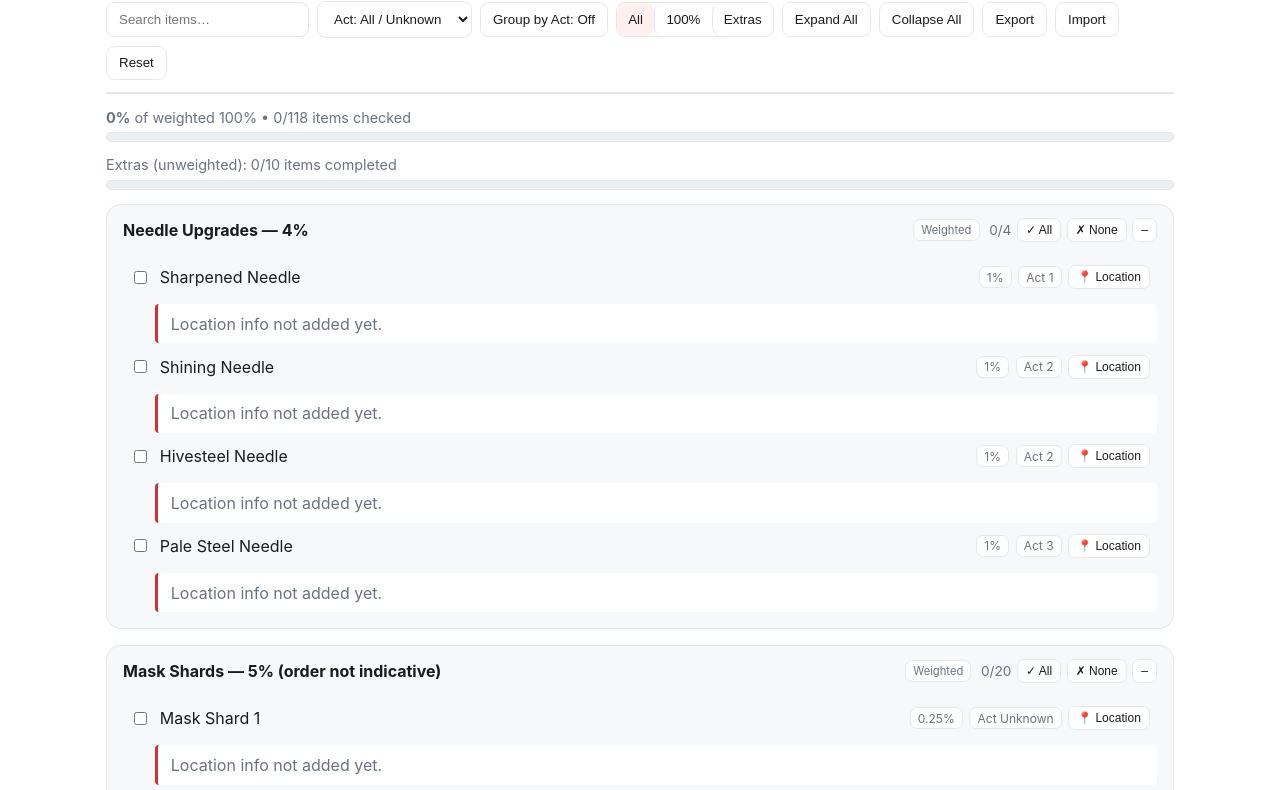
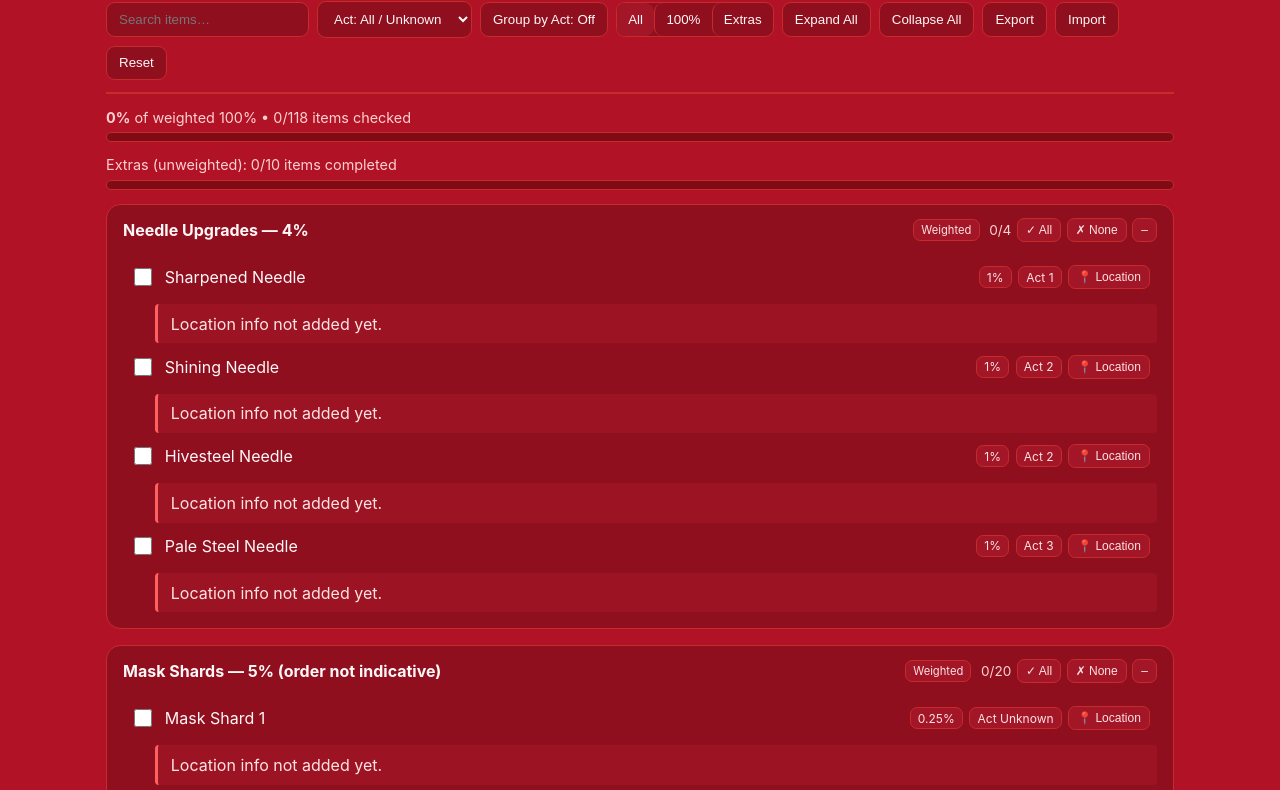
Before and after one commit to RaiJay25/Silksong-Checklist, a plain HTML site: page index.html in a window 1280 px wide. Shown: the part 56-846 px from the top of the page. Drawn offline with Linux system fonts and the light colour scheme.

Commit message:
Update index.html
Color Update

```diff
--- a/index.html
+++ b/index.html
@@ -6,21 +6,21 @@
 <title>Silksong 100% Checklist</title>
 <style>
 :root{
-  /* Hornet palette */
-  --bg:#ffffff;            /* page background (white) */
-  --fg:#1b1b1f;            /* main text (near-black) */
-  --muted:#6b7280;         /* subtle text (silver/gray) */
-  --accent:#d23131;        /* Hornet red */
-  --accent2:#ff6b6b;       /* lighter red for gradients/hover */
-  --card:#f7f8fa;          /* cards (very light silver) */
-  --edge:#e5e7eb;          /* borders (silver) */
-  --chip:#eef0f4;          /* small chips/badges */
-  --bar:#eceff3;           /* progress background */
+  /* Hornet-forward (RED-FIRST) palette */
+  --bg:#b11226;            /* main background (deep Hornet red) */
+  --fg:#fff7f7;            /* primary text (near-white) */
+  --muted:#ffd0d0;         /* subtle text (light rose) */
+  --accent:#ff6161;        /* bright red for accents */
+  --accent2:#ff9a9a;       /* lighter red for gradients/hover */
+  --card:#8f0f1f;          /* card surfaces (darker red) */
+  --edge:#c82b2b;          /* borders (red, not silver) */
+  --chip:#9c1423;          /* chips/badges (slightly darker) */
+  --bar:#7f0b17;           /* progress track (dark red) */
 
-  /* color dots for tool kinds */
-  --red:#d23131;
-  --blue:#3b82f6;
-  --yellow:#f59e0b;
+  /* tool-color dots (kept for meaning) */
+  --red:#ffd0d0;           /* tint so the red tag is readable on red UI */
+  --blue:#9cc8ff;
+  --yellow:#ffd77a;
 }
 
 *{box-sizing:border-box}
@@ -43,20 +43,21 @@ html,body{
 /* Controls */
 .controls{display:flex;gap:.5rem;flex-wrap:wrap;margin-left:auto;align-items:center}
 .controls input[type="search"], .controls select{
-  padding:.55rem .75rem;background:#fff;border:1px solid var(--edge);color:var(--fg);border-radius:.55rem
+  padding:.55rem .75rem;background:var(--card);border:1px solid var(--edge);color:var(--fg);border-radius:.55rem
 }
 .controls button{
-  padding:.55rem .75rem;background:#fff;border:1px solid var(--edge);color:var(--fg);
-  border-radius:.55rem;cursor:pointer;transition:background .12s,border-color .12s,box-shadow .12s
+  padding:.55rem .75rem;background:var(--card);border:1px solid var(--edge);color:var(--fg);
+  border-radius:.55rem;cursor:pointer;transition:background .12s,border-color .12s,box-shadow .12s,transform .05s
 }
-.controls button:hover{border-color:#d1d5db;background:#fafafa;box-shadow:0 0 0 2px rgba(210,49,49,.08)}
+.controls button:hover{border-color:#e04646;background:#9c1423;box-shadow:0 0 0 2px rgba(255,145,145,.18)}
+.controls button:active{transform:translateY(1px)}
 .badge{background:var(--chip);border:1px solid var(--edge);border-radius:.5rem;padding:.25rem .5rem;color:var(--muted);font-size:.8rem}
 
 /* Segmented filter */
-.seg{display:inline-flex;border:1px solid var(--edge);border-radius:.55rem;overflow:hidden;background:#fff}
-.seg button{background:#fff;border:none;padding:.55rem .7rem;color:var(--fg);cursor:pointer}
+.seg{display:inline-flex;border:1px solid var(--edge);border-radius:.55rem;overflow:hidden;background:var(--card)}
+.seg button{background:transparent;border:none;padding:.55rem .7rem;color:var(--fg);cursor:pointer}
 .seg button+button{border-left:1px solid var(--edge)}
-.seg button.active{background:#fff0f0;border-left-color:var(--edge)}
+.seg button.active{background:#a31627}
 
 /* Progress bars */
 .progress{display:grid;gap:.4rem;margin:.9rem 0}
@@ -72,36 +73,45 @@ html,body{
 .cat-head{display:flex;align-items:center;justify-content:space-between;padding:.8rem 1rem;cursor:pointer}
 .cat-head h2{margin:0;font-size:1rem}
 .cat-right{display:flex;align-items:center;gap:.35rem;flex-wrap:wrap}
-.pillType{font-size:.7rem;padding:.2rem .45rem;border-radius:.45rem;border:1px solid var(--edge);background:#fff;color:var(--muted)}
+.pillType{font-size:.7rem;padding:.2rem .45rem;border-radius:.45rem;border:1px solid var(--edge);background:#a31627;color:#ffe3e3}
 .cat-count{color:var(--muted);font-size:.85rem;margin-left:.25rem}
 
 .cat-items{padding:.2rem 1rem 1rem 1rem;display:grid;gap:.25rem}
 .item{display:flex;align-items:center;gap:.6rem;padding:.45rem;border-radius:.6rem;transition:background .12s}
-.item:hover{background:#ffffffcc}
+.item:hover{background:#9c1423}
 .item label{cursor:pointer}
 
 /* Pills */
 .item .meta{margin-left:auto;display:flex;gap:.4rem;align-items:center}
 .item .pill{
   font-size:.75rem;padding:.15rem .45rem;border-radius:.45rem;
-  background:#fff;border:1px solid var(--edge);color:var(--muted)
+  background:#a31627;border:1px solid var(--edge);color:#ffe3e3
 }
-.item .color{border-color:#d1d5db}
-.item .color.red{color:var(--red);border-color:var(--red)!important}
-.item .color.blue{color:var(--blue);border-color:var(--blue)!important}
-.item .color.yellow{color:var(--yellow);border-color:var(--yellow)!important}
+.item .color{border-color:#e04646}
+.item .color.red{color:var(--red);border-color:#ffd0d0!important}
+.item .color.blue{color:var(--blue);border-color:#9cc8ff!important}
+.item .color.yellow{color:var(--yellow);border-color:#ffd77a!important}
 
 /* Small buttons inside cards */
 .smallbtn,.locbtn{
-  font-size:.75rem;padding:.25rem .5rem;border-radius:.45rem;background:#fff;border:1px solid var(--edge);
-  color:var(--fg);cursor:pointer;transition:background .12s,border-color .12s,box-shadow .12s
+  font-size:.75rem;padding:.25rem .5rem;border-radius:.45rem;background:#a31627;border:1px solid var(--edge);
+  color:#ffe3e3;cursor:pointer;transition:background .12s,border-color .12s,box-shadow .12s
 }
-.smallbtn:hover,.locbtn:hover{border-color:#d1d5db;background:#fafafa;box-shadow:0 0 0 2px rgba(210,49,49,.08)}
+.smallbtn:hover,.locbtn:hover{border-color:#e04646;background:#b71a2d;box-shadow:0 0 0 2px rgba(255,145,145,.18)}
+
+/* Checkboxes */
+input[type="checkbox"]{
+  width:18px;height:18px;accent-color:#ffe3e3;cursor:pointer;
+  filter:drop-shadow(0 0 0 rgba(0,0,0,0));
+}
 
 /* Location details */
-.loc{grid-column:1/-1;margin:.25rem 0 0 2rem;padding:.6rem .8rem;border-left:3px solid var(--accent);color:var(--muted);background:#fff;border-radius:.25rem}
-.loc a{color:var(--accent);text-decoration:none}
-.loc a:hover{text-decoration:underline}
+.loc{
+  grid-column:1/-1;margin:.25rem 0 0 2rem;padding:.6rem .8rem;
+  border-left:3px solid var(--accent);color:#ffe3e3;background:#9c1423;border-radius:.25rem
+}
+.loc a{color:#fff;text-decoration:underline}
+.loc a:hover{opacity:.9}
 
 .hidden{display:none!important}
 .footer{margin:1.25rem 0;color:var(--muted);text-align:center;border-top:2px solid var(--edge);padding-top:1rem}
@@ -109,7 +119,7 @@ html,body{
 /* Subhead (tools split) */
 hr.soft{border:none;border-top:1px dashed var(--edge);margin:.5rem 0}
 .small{font-size:.85rem;color:var(--muted)}
-.subhead{margin:.5rem 1rem 0;font-size:.85rem;color:#374151;display:flex;align-items:center;gap:.5rem}
+.subhead{margin:.5rem 1rem 0;font-size:.85rem;color:#ffe3e3;display:flex;align-items:center;gap:.5rem}
 .dot{width:.6rem;height:.6rem;border-radius:50%}
 .dot.red{background:var(--red)} .dot.blue{background:var(--blue)} .dot.yellow{background:var(--yellow)}
 </style>
@@ -157,7 +167,7 @@ hr.soft{border:none;border-top:1px dashed var(--edge);margin:.5rem 0}
     <div class="label small">
       Extras (unweighted): <span id="extrasDone">0</span>/<span id="extrasTotal">0</span> items completed
     </div>
-    <div class="bar"><div id="barFillExtras" class="bar-fill extra"></div></div>
+    <div class="bar"><div id="barFillExtras" class="bar-fill" style="background:linear-gradient(90deg,#ff9a9a,#ffd0d0)"></div></div>
   </div>
 
   <div id="board" class="board" aria-live="polite"></div>
@@ -169,7 +179,7 @@ hr.soft{border:none;border-top:1px dashed var(--edge);margin:.5rem 0}
 
 <script>
 (() => {
-  const STORAGE_KEY = "silksong-checklist-v9";
+  const STORAGE_KEY = "silksong-checklist-v10";
   const ACT_LABEL = act => (act || act === 0) ? `Act ${act}` : "Act Unknown";
 
   /* ========= ORDER CONTROL (acquisition order) ========= */
@@ -184,9 +194,9 @@ hr.soft{border:none;border-top:1px dashed var(--edge);margin:.5rem 0}
   }
 
   // ======= DATA (edit to change order, acts, etc.) =======
-  // NOTE: Silk Hearts and Misc near the bottom of weighted section.
+  // Silk Hearts & Misc toward the bottom of weighted section. Sylphsong=Act 2, Everbloom=Act 3.
   const DATA = [
-    /* ---- Needle Upgrades (acts set) ---- */
+    /* ---- Needle Upgrades — 4% ---- */
     { type:"main", name:"Needle Upgrades — 4%", items:[
       { id:"needle_sharpened", name:"Sharpened Needle", weight:1, act:1 },
       { id:"needle_shining",   name:"Shining Needle",   weight:1, act:2 },
@@ -194,118 +204,118 @@ hr.soft{border:none;border-top:1px dashed var(--edge);margin:.5rem 0}
       { id:"needle_pale",      name:"Pale Steel Needle",weight:1, act:3 },
     ]},
 
-    /* ---- Mask Shards: 20 × 0.25% = 5% ---- */
+    /* ---- Mask Shards — 5% (20 × 0.25%) ---- */
     { type:"main", name:"Mask Shards — 5% (order not indicative)", items:
       Array.from({length:20}, (_,k)=>({ id:`maskShard_${k+1}`, name:`Mask Shard ${k+1}`, weight:0.25, act:null }))
     },
 
-    /* ---- Spool Fragments: 18 × 0.5% = 9% ---- */
+    /* ---- Spool Fragments — 9% (18 × 0.5%) ---- */
     { type:"main", name:"Spool Fragments — 9%", items:
       Array.from({length:18}, (_,k)=>({ id:`spoolFrag_${k+1}`, name:`Spool Fragment ${k+1}`, weight:0.5, act:null }))
     },
 
-    /* ---- Crafting Kit Upgrades: 4 ×1% (acts set) ---- */
+    /* ---- Crafting Kit Upgrades — 4% ---- */
     { type:"main", name:"Crafting Kit Upgrades — 4%", items:[
-      { id:"kit_1", name:"Crafting Kit Expansion I", weight:1, act:1 },
-      { id:"kit_2", name:"Crafting Kit Expansion II",weight:1, act:1 },
+      { id:"kit_1", name:"Crafting Kit Expansion I",  weight:1, act:1 },
+      { id:"kit_2", name:"Crafting Kit Expansion II", weight:1, act:1 },
       { id:"kit_3", name:"Crafting Kit Expansion III",weight:1, act:2 },
       { id:"kit_4", name:"Crafting Kit Expansion IV", weight:1, act:2 },
     ]},
 
-    /* ---- Tool Pouch Upgrades: 4 ×1% (acts set) ---- */
+    /* ---- Tool Pouch Upgrades — 4% ---- */
     { type:"main", name:"Tool Pouch Upgrades — 4%", items:[
-      { id:"pouch_1", name:"Tool Pouch Expansion I", weight:1, act:1 },
-      { id:"pouch_2", name:"Tool Pouch Expansion II",weight:1, act:1 },
+      { id:"pouch_1", name:"Tool Pouch Expansion I",  weight:1, act:1 },
+      { id:"pouch_2", name:"Tool Pouch Expansion II", weight:1, act:1 },
       { id:"pouch_3", name:"Tool Pouch Expansion III",weight:1, act:2 },
       { id:"pouch_4", name:"Tool Pouch Expansion IV", weight:1, act:2 },
     ]},
 
-    /* ---- Crests ---- */
+    /* ---- Crests — 6% ---- */
     { type:"main", name:"Crests — 6%", items:[
-      { id:"crest_reaper",    name:"Reaper",        weight:1, act:1 },
-      { id:"crest_wanderer",  name:"Wanderer",      weight:1, act:1 },
-      { id:"crest_beast",     name:"Beast",         weight:1, act:1 },
-      { id:"crest_witch",     name:"Witch",         weight:1, act:2 },
-      { id:"crest_architect", name:"Architect",     weight:1, act:2 },
-      { id:"crest_shaman",    name:"Shaman",        weight:1, act:3 },
+      { id:"crest_reaper",    name:"Reaper",    weight:1, act:1 },
+      { id:"crest_wanderer",  name:"Wanderer",  weight:1, act:1 },
+      { id:"crest_beast",     name:"Beast",     weight:1, act:1 },
+      { id:"crest_witch",     name:"Witch",     weight:1, act:2 },
+      { id:"crest_architect", name:"Architect", weight:1, act:2 },
+      { id:"crest_shaman",    name:"Shaman",    weight:1, act:3 },
     ]},
 
-    /* ---- Silk Skills ---- */
+    /* ---- Silk Skills — 6% ---- */
     { type:"main", name:"Silk Skills — 6%", items:[
-      { id:"skill_silkspear",   name:"Silkspear",   weight:1, act:1 },
-      { id:"skill_threadstorm", name:"Thread Storm",weight:1, act:1 },
-      { id:"skill_sharpdart",   name:"Sharpdart",   weight:1, act:1 },
-      { id:"skill_crossstitch", name:"Cross Stitch",weight:1, act:1 },
-      { id:"skill_runerage",    name:"Rune Rage",   weight:1, act:1 },
-      { id:"skill_purenails",   name:"Pure Nails",  weight:1, act:3 },
+      { id:"skill_silkspear",   name:"Silkspear",     weight:1, act:1 },
+      { id:"skill_threadstorm", name:"Thread Storm",  weight:1, act:1 },
+      { id:"skill_sharpdart",   name:"Sharpdart",     weight:1, act:1 },
+      { id:"skill_crossstitch", name:"Cross Stitch",  weight:1, act:1 },
+      { id:"skill_runerage",    name:"Rune Rage",     weight:1, act:1 },
+      { id:"skill_purenails",   name:"Pure Nails",    weight:1, act:3 },
     ]},
 
-    /* ---- Tools — 51% (Red/Blue/Yellow) ---- */
+    /* ---- Tools — 51% (Red / Blue / Yellow) ---- */
     { type:"main", name:"Tools — 51% (Red / Blue / Yellow)", items:[
-      // RED
-      {id:"tool_straightpin",  name:"Straight Pin",  weight:1, act:null, color:"red"},
-      {id:"tool_threefold",    name:"Threefold Pin", weight:1, act:null, color:"red"},
-      {id:"tool_stingshard",   name:"Sting Shard",   weight:1, act:null, color:"red"},
-      {id:"tool_tacks",        name:"Tacks",         weight:1, act:null, color:"red"},
-      {id:"tool_longpin",      name:"Longpin",       weight:1, act:null, color:"red"},
+      /* RED */
+      {id:"tool_straightpin",  name:"Straight Pin",   weight:1, act:null, color:"red"},
+      {id:"tool_threefold",    name:"Threefold Pin",  weight:1, act:null, color:"red"},
+      {id:"tool_stingshard",   name:"Sting Shard",    weight:1, act:null, color:"red"},
+      {id:"tool_tacks",        name:"Tacks",          weight:1, act:null, color:"red"},
+      {id:"tool_longpin",      name:"Longpin",        weight:1, act:null, color:"red"},
       {id:"tool_curveclaw",    name:"Curveclaw / Curvesickle", weight:1, act:null, color:"red"},
-      {id:"tool_throwingring", name:"Throwing Ring", weight:1, act:null, color:"red"},
-      {id:"tool_pimpillo",     name:"Pimpillo",      weight:1, act:null, color:"red"},
-      {id:"tool_conchcutter",  name:"Conchcutter",   weight:1, act:null, color:"red"},
-      {id:"tool_silkshot",     name:"Silkshot",      weight:1, act:null, color:"red"},
-      {id:"tool_delverdrill",  name:"Delver’s Drill",weight:1, act:null, color:"red"},
-      {id:"tool_cogwheel",     name:"Cogwork Wheel", weight:1, act:null, color:"red"},
-      {id:"tool_cogfly",       name:"Cogfly",        weight:1, act:null, color:"red"},
-      {id:"tool_rosarycannon", name:"Rosary Cannon", weight:1, act:null, color:"red"},
-      {id:"tool_voltvessels",  name:"Voltvessels",   weight:1, act:null, color:"red"},
-      {id:"tool_flintslate",   name:"Flintslate",    weight:1, act:null, color:"red"},
-      {id:"tool_fleabrew",     name:"Flea Brew",     weight:1, act:null, color:"red"},
-      {id:"tool_plasmium",     name:"Plasmium Phial",weight:1, act:null, color:"red"},
-      // BLUE
+      {id:"tool_throwingring", name:"Throwing Ring",  weight:1, act:null, color:"red"},
+      {id:"tool_pimpillo",     name:"Pimpillo",       weight:1, act:null, color:"red"},
+      {id:"tool_conchcutter",  name:"Conchcutter",    weight:1, act:null, color:"red"},
+      {id:"tool_silkshot",     name:"Silkshot",       weight:1, act:null, color:"red"},
+      {id:"tool_delverdrill",  name:"Delver’s Drill", weight:1, act:null, color:"red"},
+      {id:"tool_cogwheel",     name:"Cogwork Wheel",  weight:1, act:null, color:"red"},
+      {id:"tool_cogfly",       name:"Cogfly",         weight:1, act:null, color:"red"},
+      {id:"tool_rosarycannon", name:"Rosary Cannon",  weight:1, act:null, color:"red"},
+      {id:"tool_voltvessels",  name:"Voltvessels",    weight:1, act:null, color:"red"},
+      {id:"tool_flintslate",   name:"Flintslate",     weight:1, act:null, color:"red"},
+      {id:"tool_fleabrew",     name:"Flea Brew",      weight:1, act:null, color:"red"},
+      {id:"tool_plasmium",     name:"Plasmium Phial", weight:1, act:null, color:"red"},
+      /* BLUE */
       {id:"tool_druidseye",    name:"Druid’s Eye / Druid’s Eyes", weight:1, act:null, color:"blue"},
-      {id:"tool_magmbell",     name:"Magma Bell",         weight:1, act:null, color:"blue"},
-      {id:"tool_wardingbell",  name:"Warding Bell",       weight:1, act:null, color:"blue"},
-      {id:"tool_pollip",       name:"Pollip Pouch",       weight:1, act:null, color:"blue"},
-      {id:"tool_fracturedmask",name:"Fractured Mask",     weight:1, act:null, color:"blue"},
-      {id:"tool_multibinder",  name:"Multibinder",        weight:1, act:null, color:"blue"},
-      {id:"tool_weavelight",   name:"Weavelight",         weight:1, act:null, color:"blue"},
-      {id:"tool_sawtooth",     name:"Sawtooth Circlet",   weight:1, act:null, color:"blue"},
-      {id:"tool_injectorband", name:"Injector Band",      weight:1, act:null, color:"blue"},
-      {id:"tool_spoolext",     name:"Spool Extender",     weight:1, act:null, color:"blue"},
-      {id:"tool_reservebind",  name:"Reserve Bind",       weight:1, act:null, color:"blue"},
-      {id:"tool_clawmirror",   name:"Claw Mirror",        weight:1, act:null, color:"blue"},
-      {id:"tool_memorycrystal",name:"Memory Crystal",     weight:1, act:null, color:"blue"},
-      {id:"tool_snitchpick",   name:"Snitch Pick",        weight:1, act:null, color:"blue"},
-      {id:"tool_voltfilament", name:"Volt Filament",      weight:1, act:null, color:"blue"},
-      {id:"tool_quicksling",   name:"Quick Sling",        weight:1, act:null, color:"blue"},
-      {id:"tool_wreathpurity", name:"Wreath of Purity",   weight:1, act:null, color:"blue"},
-      {id:"tool_longclaw",     name:"Longclaw",           weight:1, act:null, color:"blue"},
-      {id:"tool_wispfire",     name:"Wispfire Lantern",   weight:1, act:null, color:"blue"},
-      {id:"tool_eggflealia",   name:"Egg of Flealia",     weight:1, act:null, color:"blue"},
-      {id:"tool_pinbadge",     name:"Pin Badge",          weight:1, act:null, color:"blue"},
-      // YELLOW
-      {id:"tool_compass",      name:"Compass",            weight:1, act:null, color:"yellow"},
-      {id:"tool_shardpendant", name:"Shard Pendant",      weight:1, act:null, color:"yellow"},
+      {id:"tool_magmbell",     name:"Magma Bell",          weight:1, act:null, color:"blue"},
+      {id:"tool_wardingbell",  name:"Warding Bell",        weight:1, act:null, color:"blue"},
+      {id:"tool_pollip",       name:"Pollip Pouch",        weight:1, act:null, color:"blue"},
+      {id:"tool_fracturedmask",name:"Fractured Mask",      weight:1, act:null, color:"blue"},
+      {id:"tool_multibinder",  name:"Multibinder",         weight:1, act:null, color:"blue"},
+      {id:"tool_weavelight",   name:"Weavelight",          weight:1, act:null, color:"blue"},
+      {id:"tool_sawtooth",     name:"Sawtooth Circlet",    weight:1, act:null, color:"blue"},
+      {id:"tool_injectorband", name:"Injector Band",       weight:1, act:null, color:"blue"},
+      {id:"tool_spoolext",     name:"Spool Extender",      weight:1, act:null, color:"blue"},
+      {id:"tool_reservebind",  name:"Reserve Bind",        weight:1, act:null, color:"blue"},
+      {id:"tool_clawmirror",   name:"Claw Mirror",         weight:1, act:null, color:"blue"},
+      {id:"tool_memorycrystal",name:"Memory Crystal",      weight:1, act:null, color:"blue"},
+      {id:"tool_snitchpick",   name:"Snitch Pick",         weight:1, act:null, color:"blue"},
+      {id:"tool_voltfilament", name:"Volt Filament",       weight:1, act:null, color:"blue"},
+      {id:"tool_quicksling",   name:"Quick Sling",         weight:1, act:null, color:"blue"},
+      {id:"tool_wreathpurity", name:"Wreath of Purity",    weight:1, act:null, color:"blue"},
+      {id:"tool_longclaw",     name:"Longclaw",            weight:1, act:null, color:"blue"},
+      {id:"tool_wispfire",     name:"Wispfire Lantern",    weight:1, act:null, color:"blue"},
+      {id:"tool_eggflealia",   name:"Egg of Flealia",      weight:1, act:null, color:"blue"},
+      {id:"tool_pinbadge",     name:"Pin Badge",           weight:1, act:null, color:"blue"},
+      /* YELLOW */
+      {id:"tool_compass",      name:"Compass",             weight:1, act:null, color:"yellow"},
+      {id:"tool_shardpendant", name:"Shard Pendant",       weight:1, act:null, color:"yellow"},
       {id:"tool_magnetite_brooch", name:"Magnetite Brooch", weight:1, act:null, color:"yellow"},
-      {id:"tool_weightedbelt", name:"Weighted Belt",      weight:1, act:null, color:"yellow"},
-      {id:"tool_barbed",       name:"Barbed Bracelet",    weight:1, act:null, color:"yellow"},
+      {id:"tool_weightedbelt", name:"Weighted Belt",       weight:1, act:null, color:"yellow"},
+      {id:"tool_barbed",       name:"Barbed Bracelet",     weight:1, act:null, color:"yellow"},
       {id:"tool_deadbug",      name:"Dead Bug’s Purse / Shell Satchel", weight:1, act:null, color:"yellow"},
-      {id:"tool_magnetite_dice", name:"Magnetite Dice",   weight:1, act:null, color:"yellow"},
-      {id:"tool_scuttlebrace", name:"Scuttlebrace",       weight:1, act:null, color:"yellow"},
-      {id:"tool_wallcling",    name:"Ascendant’s Grip",   weight:1, act:null, color:"yellow"},
-      {id:"tool_spiderstrings",name:"Spider Strings",     weight:1, act:null, color:"yellow"},
-      {id:"tool_silkspeed",    name:"Silkspeed Anklets",  weight:1, act:null, color:"yellow"},
-      {id:"tool_thiefsmark",   name:"Thief’s Mark",       weight:1, act:null, color:"yellow"},
+      {id:"tool_magnetite_dice", name:"Magnetite Dice",    weight:1, act:null, color:"yellow"},
+      {id:"tool_scuttlebrace", name:"Scuttlebrace",        weight:1, act:null, color:"yellow"},
+      {id:"tool_wallcling",    name:"Ascendant’s Grip",    weight:1, act:null, color:"yellow"},
+      {id:"tool_spiderstrings",name:"Spider Strings",      weight:1, act:null, color:"yellow"},
+      {id:"tool_silkspeed",    name:"Silkspeed Anklets",   weight:1, act:null, color:"yellow"},
+      {id:"tool_thiefsmark",   name:"Thief’s Mark",        weight:1, act:null, color:"yellow"},
     ]},
 
-    /* ---- Silk Hearts ---- */
+    /* ---- Silk Hearts — 3% ---- */
     { type:"main", name:"Silk Hearts — 3%", items:[
       { id:"sheart_1", name:"Silk Heart I",   weight:1, act:1 },
       { id:"sheart_2", name:"Silk Heart II",  weight:1, act:2 },
       { id:"sheart_3", name:"Silk Heart III", weight:1, act:2 },
     ]},
 
-    /* ---- Misc (updated acts) ---- */
+    /* ---- Misc — 2% (Sylphsong Act 2, Everbloom Act 3) ---- */
     { type:"main", name:"Miscellaneous — 2%", items:[
       { id:"misc_sylphsong", name:"Sylphsong", weight:1, act:2 },
       { id:"misc_everbloom", name:"Everbloom", weight:1, act:3 },
@@ -442,7 +452,7 @@ hr.soft{border:none;border-top:1px dashed var(--edge);margin:.5rem 0}
     const d = document.createElement("div");
     d.textContent = text;
     d.style.margin = ".25rem 0 .5rem";
-    d.style.color = "#374151";
+    d.style.color = "#ffe3e3";
     d.style.fontSize = ".95rem";
     return d;
   }
@@ -517,7 +527,7 @@ hr.soft{border:none;border-top:1px dashed var(--edge);margin:.5rem 0}
       if(it.weight!=null){ const w = document.createElement("span"); w.className="pill"; w.textContent = `${it.weight}%`; meta.appendChild(w); }
       const a = document.createElement("span"); a.className="pill"; a.textContent = ACT_LABEL(it.act); meta.appendChild(a);
       if(it.color){ const c = document.createElement("span"); c.className=`pill color ${it.color}`; c.textContent = it.color[0].toUpperCase()+it.color.slice(1); meta.appendChild(c); }
-      const locBtn = document.createElement("button"); locBtn.type="button"; locBtn.className="locbtn"; locBtn.textContent="📍 Location";
+      const locBtn = document.createElement("button"); locBtn.type="button"; locBtn.className="locbtn"; locBtn.textContent = "📍 Location";
       meta.appendChild(locBtn);
 
       const details = document.createElement("div"); details.className="loc";
@@ -589,7 +599,7 @@ hr.soft{border:none;border-top:1px dashed var(--edge);margin:.5rem 0}
     });
   });
   exportBtn.addEventListener("click", ()=>{
-    const payload = { version:9, checked:[...checked] };
+    const payload = { version:10, checked:[...checked] };
     const blob = new Blob([JSON.stringify(payload,null,2)], {type:"application/json"});
     const url = URL.createObjectURL(blob);
     const a = document.createElement("a");
```
